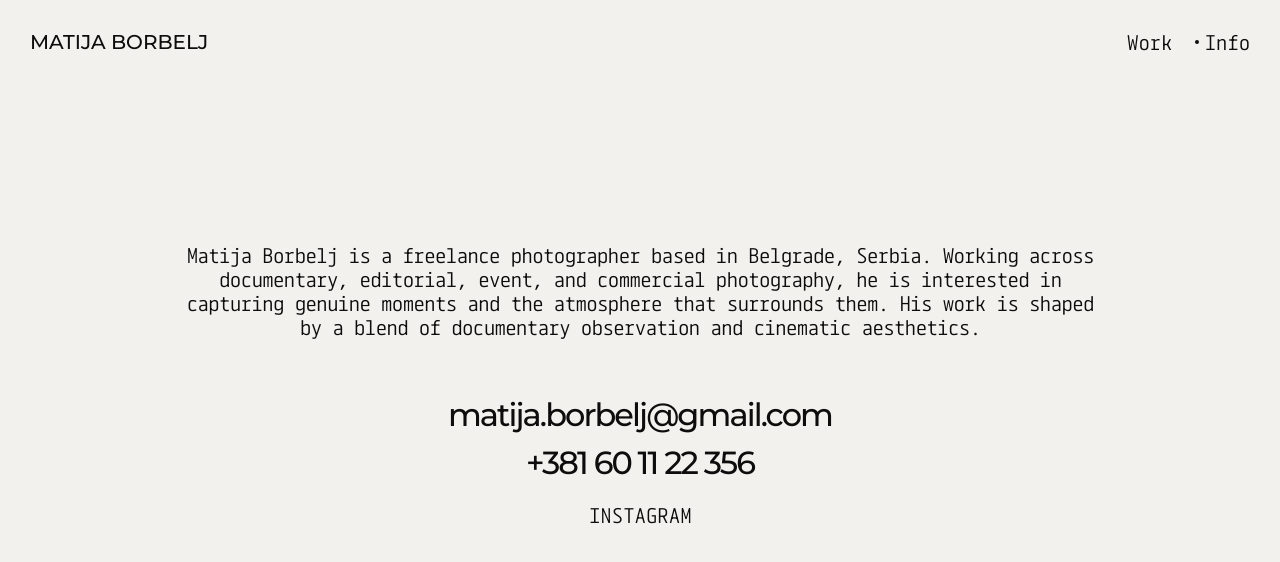
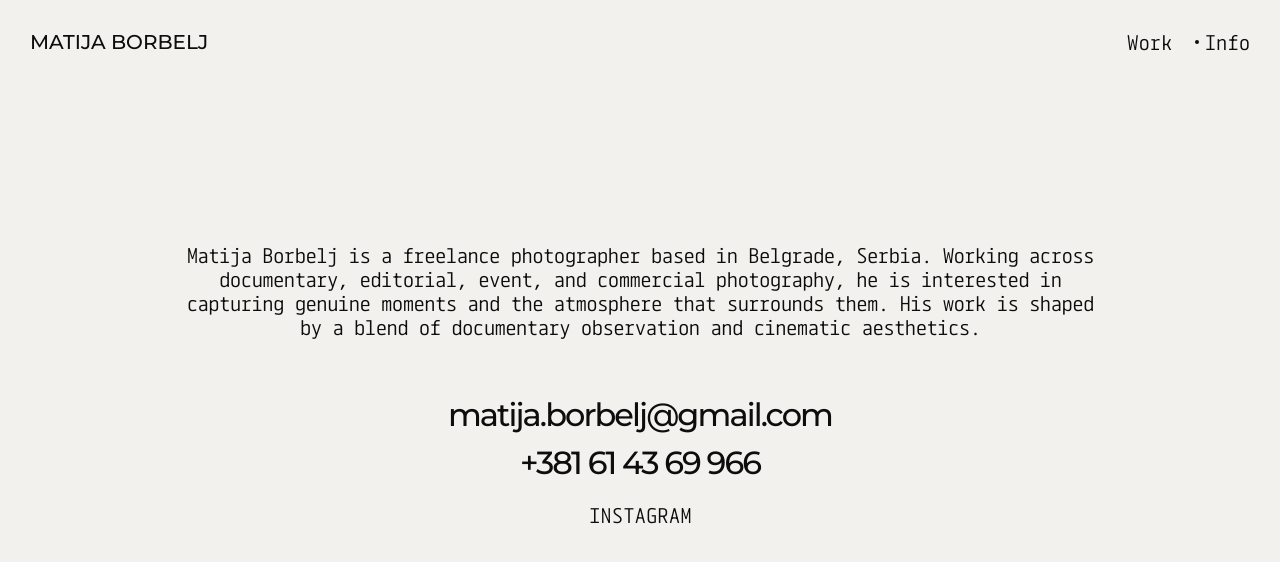
Before and after one commit to boriskreppo/matija-borbelj, a website: page info.html in a window 1280 px wide. Drawn offline with Linux system fonts and the light colour scheme.

Commit message:
Update phone number on info page
Co-Authored-By: Claude Sonnet 4.6 <noreply@anthropic.com>

```diff
--- a/info.html
+++ b/info.html
@@ -48,7 +48,7 @@
 
     <div class="info-contact">
       <a class="info-mail" href="mailto:matija.borbelj@gmail.com">matija.borbelj@gmail.com</a>
-      <a class="info-phone" href="tel:+381601122356">+381 60 11 22 356</a>
+      <a class="info-phone" href="tel:+381614369966">+381 61 43 69 966</a>
       <a class="info-instagram" href="https://www.instagram.com/matija.borbelj/" target="_blank"
         rel="noopener">Instagram</a>
     </div>
```
